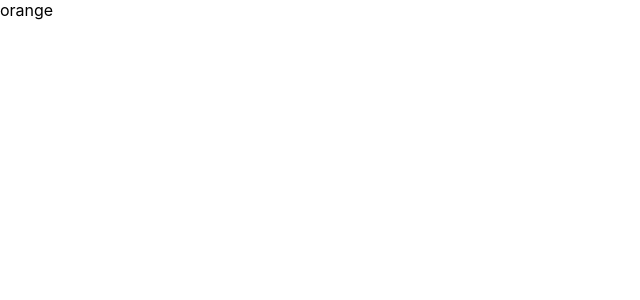
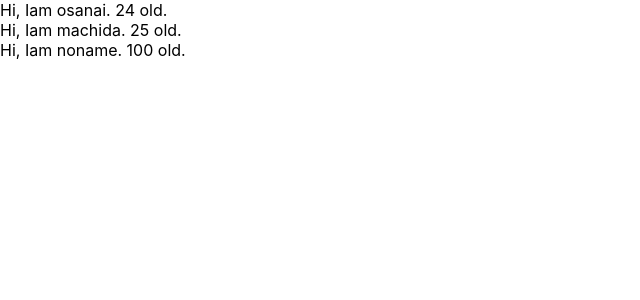
Before and after one commit to pocopoco24/react-app, a React (Create React App) app: page / in a window 1280 px wide. Shown: the top 300 px of the page, without its empty margins (0-640 px from the left). Built offline with nearby package versions, Linux system fonts and the light colour scheme.

Commit message:
add new props

```diff
--- a/src/App.js
+++ b/src/App.js
@@ -39,9 +39,51 @@
 // class componentは、Componentをimportする必要がある
 class App extends Component {
   render() {
-    return (<div> orange </div >)
+    return (<div>
+      <AppProps>
+      </AppProps>
+    </div >)
   }
 
 }
 
+// componentの属性のことをpropsと呼ぶ
+const AppProps = () => {
+  const profiles = [
+    {
+      name: 'osanai', age: 24,
+    },
+    {
+      name: 'machida', age: 25
+    },
+    {
+      name: 'noname'
+    }
+  ]
+
+  return (
+    <div>
+      {
+        profiles.map((profiles, index) => {
+          return <User name={profiles.name} age={profiles.age} key={index} />
+        })
+      }
+    </div>
+  )
+}
+
+
+
+const User = (props) => {
+  return (
+    <div>
+      Hi, Iam {props.name}. {props.age} old.
+    </div>
+  )
+}
+
+User.defaultProps = {
+  age: 100
+}
+
 export default App;
```
